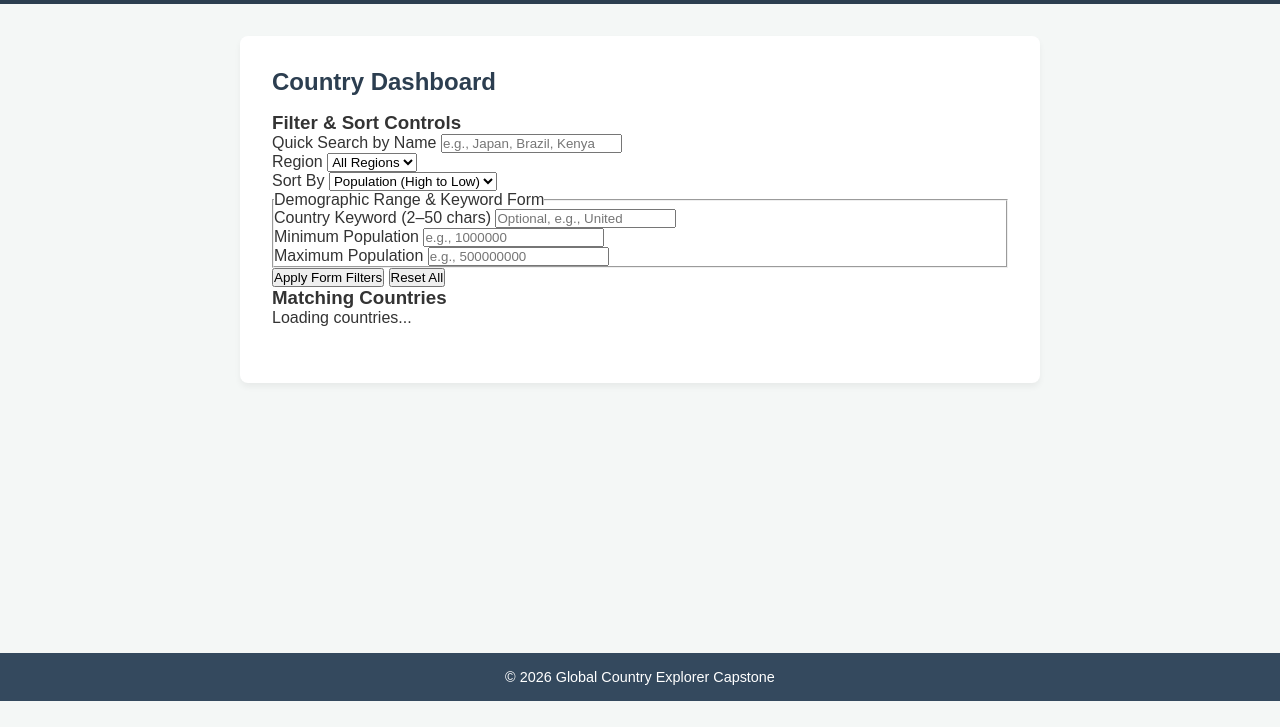
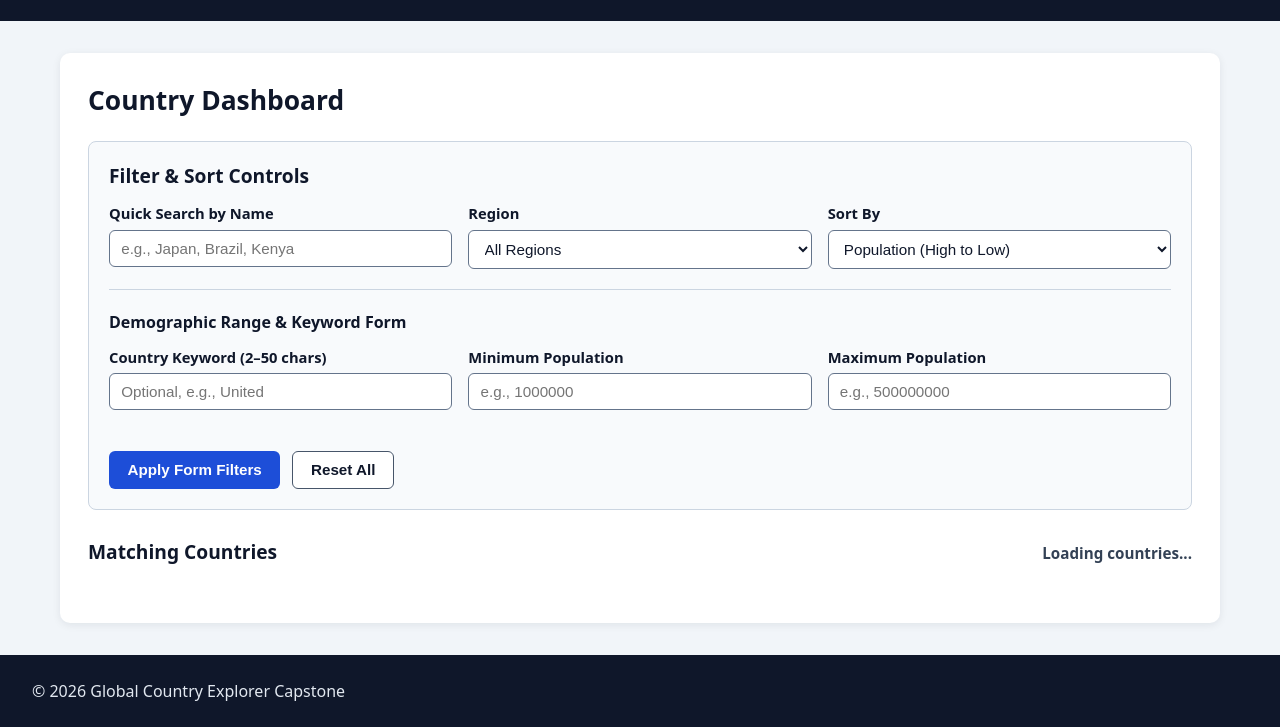
Before and after one commit to jay0855/cs2100-capstone, a plain HTML site: page index.html in a window 1280 px wide. Shown: the part 99-826 px from the top of the page. Before the commit the page ends 800 px from the top, so only its background shows below. Drawn offline with Linux system fonts and the light colour scheme.

Commit message:
Refactor styles for improved design consistency

```diff
--- a/styles.css
+++ b/styles.css
@@ -18,62 +18,230 @@
 }
 
 body {
-    font-family: Arial, sans-serif;
+    font-family: system-ui, -apple-system, BlinkMacSystemFont, "Segoe UI", Roboto, sans-serif;
     display: flex;
     flex-direction: column;
     min-height: 100vh;
-    background-color: #f4f7f6;
-    color: #333;
+    background-color: var(--bg-page);
+    color: var(--text-primary);
+    line-height: 1.5;
 }
 
-header {
-    background-color: #2c3e50;
-    color: white;
-    padding: 1.5rem;
-    text-align: center;
+header,
+footer {
+    background-color: #0f172a;
+    color: #f8fafc;
+    padding: 1.5rem 2rem;
+}
+
+header p,
+footer p {
+    color: #e2e8f0;
 }
 
 main {
     flex: 1;
-    display: flex;
-    flex-direction: column;
-    align-items: center;
-    padding: 2rem;
+    width: 100%;
+    max-width: 1200px;
+    margin: 0 auto;
+    padding: 2rem 1.25rem;
 }
 
 .content-section {
-    width: 100%;
-    max-width: 800px;
-    background: white;
-    padding: 2rem;
-    border-radius: 8px;
-    box-shadow: 0 4px 6px rgba(0, 0, 0, 0.05);
+    background-color: var(--bg-surface);
+    padding: 1.75rem;
+    border-radius: 10px;
+    box-shadow: 0 2px 8px rgba(15, 23, 42, 0.08);
 }
 
-.content-section h2 {
+h2 {
+    font-size: 1.65rem;
+    margin-bottom: 1.25rem;
+    color: var(--text-primary);
+}
+
+h3 {
+    font-size: 1.2rem;
+    margin-bottom: 0.75rem;
+    color: var(--text-primary);
+}
+
+.controls-panel {
+    background-color: var(--bg-subtle);
+    border: 1px solid var(--border-color);
+    border-radius: 8px;
+    padding: 1.25rem;
+    margin-bottom: 1.75rem;
+}
+
+.quick-filters,
+.form-grid {
+    display: grid;
+    grid-template-columns: repeat(auto-fit, minmax(220px, 1fr));
+    gap: 1rem;
+}
+
+.validation-form {
+    margin-top: 1.25rem;
+    padding-top: 1.25rem;
+    border-top: 1px solid var(--border-color);
+}
+
+fieldset.form-grid {
+    border: none;
+    padding: 0;
+}
+
+legend {
+    font-weight: 600;
+    color: var(--text-primary);
+    margin-bottom: 0.75rem;
+    padding: 0;
+}
+
+.field-group {
+    display: flex;
+    flex-direction: column;
+    gap: 0.35rem;
+}
+
+label {
+    font-size: 0.92rem;
+    font-weight: 600;
+    color: var(--text-primary);
+}
+
+input,
+select {
+    width: 100%;
+    padding: 0.55rem 0.7rem;
+    font-size: 0.95rem;
+    color: var(--text-primary);
+    background-color: var(--bg-surface);
+    border: 1px solid #64748b;
+    border-radius: 6px;
+}
+
+input:focus-visible,
+select:focus-visible,
+button:focus-visible {
+    outline: 3px solid var(--accent-primary);
+    outline-offset: 2px;
+}
+
+input[aria-invalid="true"] {
+    border-color: var(--error-text);
+    background-color: var(--error-bg);
+}
+
+.error-message {
+    min-height: 1.2rem;
+    font-size: 0.85rem;
+    font-weight: 600;
+    color: var(--error-text);
+}
+
+.form-actions {
+    display: flex;
+    flex-wrap: wrap;
+    gap: 0.75rem;
+    margin-top: 1rem;
+}
+
+.btn {
+    padding: 0.6rem 1.1rem;
+    font-size: 0.95rem;
+    font-weight: 600;
+    border-radius: 6px;
+    cursor: pointer;
+    border: 1px solid transparent;
+}
+
+.btn-primary {
+    background-color: var(--accent-primary);
+    color: #ffffff;
+}
+
+.btn-primary:hover {
+    background-color: var(--accent-primary-hover);
+}
+
+.btn-secondary {
+    background-color: var(--bg-surface);
+    color: var(--text-primary);
+    border-color: #475569;
+}
+
+.btn-secondary:hover {
+    background-color: #e2e8f0;
+}
+
+.results-header {
+    display: flex;
+    flex-wrap: wrap;
+    justify-content: space-between;
+    align-items: baseline;
+    gap: 0.5rem;
     margin-bottom: 1rem;
-    color: #2c3e50;
+}
+
+.results-count {
+    font-size: 0.95rem;
+    font-weight: 600;
+    color: var(--text-secondary);
 }
 
 .card-container {
-    display: flex;
-    flex-wrap: wrap;
-    gap: 1rem;
-    margin-top: 1.5rem;
+    display: grid;
+    grid-template-columns: repeat(auto-fill, minmax(240px, 1fr));
+    gap: 1.15rem;
 }
 
 .card {
-    background: #ecf0f1;
+    background-color: var(--bg-subtle);
+    border: 1px solid var(--border-color);
+    border-left: 4px solid var(--accent-primary);
+    border-radius: 8px;
     padding: 1rem;
-    border-radius: 6px;
-    flex: 1 1 200px;
-    border-left: 4px solid #3498db;
+    display: flex;
+    flex-direction: column;
+    gap: 0.35rem;
 }
 
-footer {
-    background-color: #34495e;
-    color: white;
+.flag {
+    width: 100%;
+    height: 130px;
+    object-fit: cover;
+    border-radius: 5px;
+    border: 1px solid var(--border-color);
+    margin-bottom: 0.4rem;
+}
+
+.country-name {
+    font-size: 1.1rem;
+    color: var(--text-primary);
+}
+
+.country-region {
+    font-size: 0.85rem;
+    font-weight: 600;
+    color: var(--text-secondary);
+}
+
+.country-stat {
+    font-size: 0.92rem;
+    color: var(--text-primary);
+}
+
+.placeholder,
+.error {
+    grid-column: 1 / -1;
     text-align: center;
-    padding: 1rem;
-    font-size: 0.9rem;
+    padding: 1.75rem;
 }
+
+.error {
+    border-left-color: var(--error-text);
+    background-color: var(--error-bg);
+    color: var(--error-text);
+}
```
